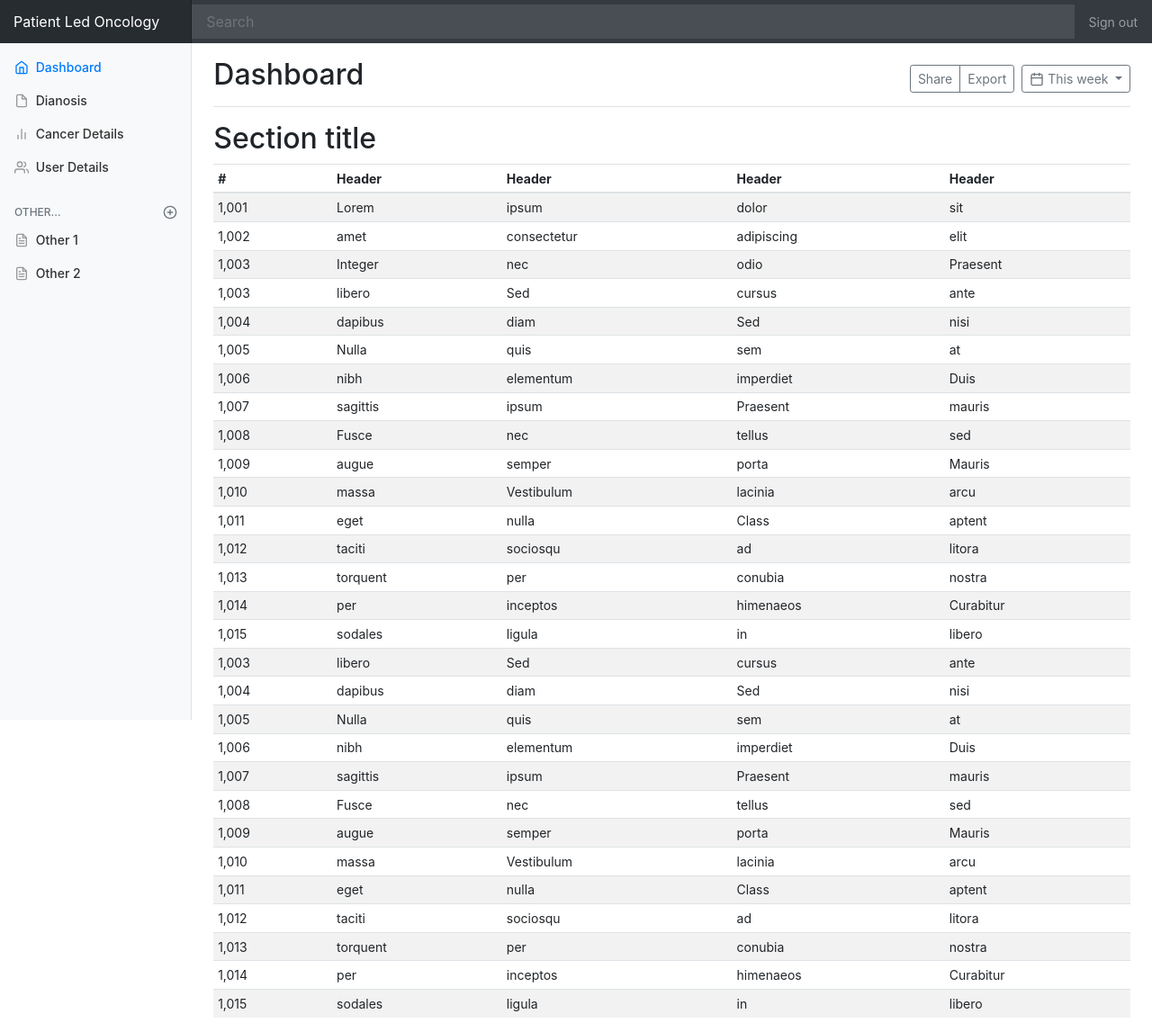
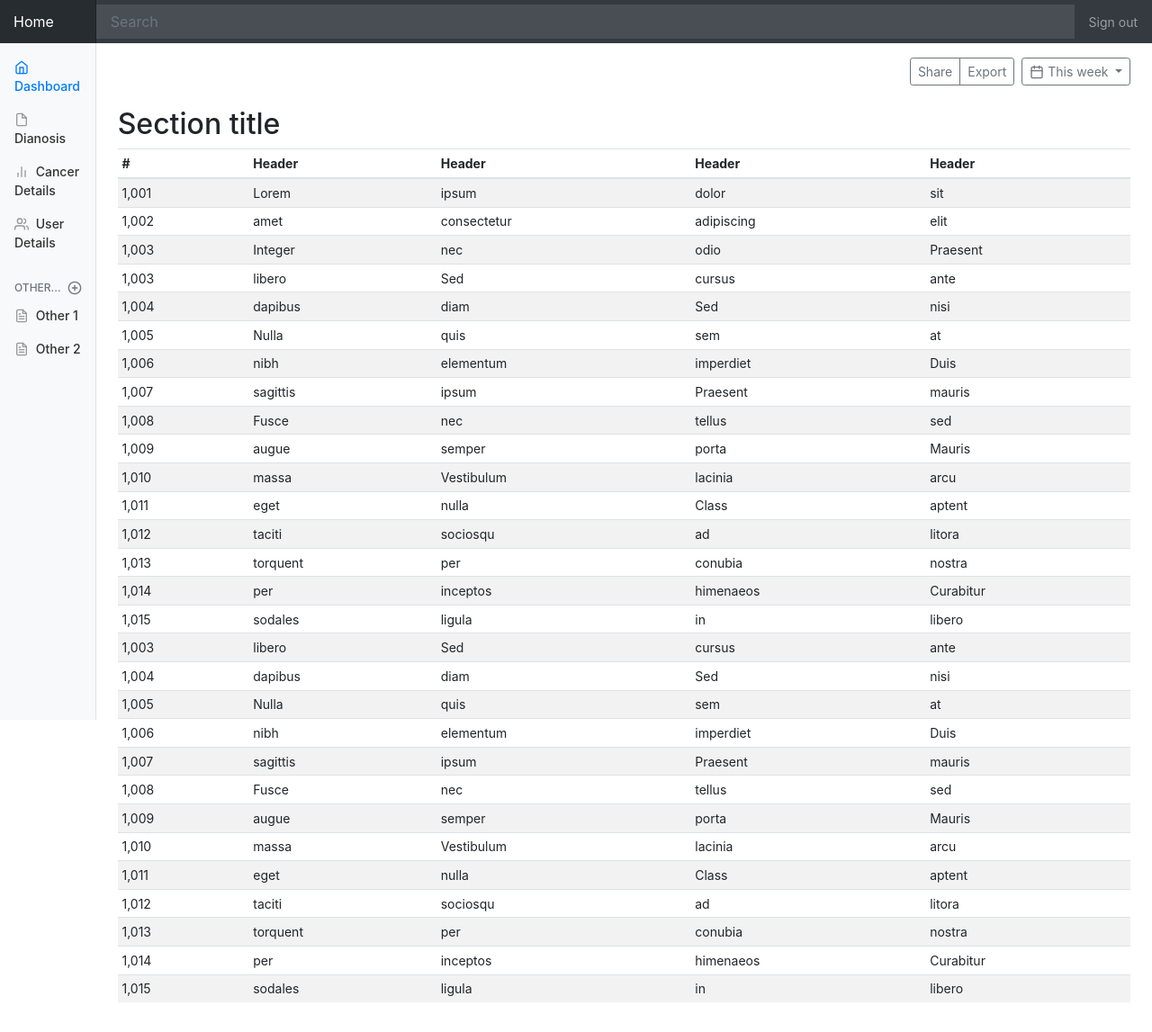
Before and after one commit to davijeb/plo, a Django app: page /ploadmin/home in a window 1280 px wide. Shown: the whole page at 90% size. After the commit the page ends 1114 px from the top, so only its background shows below. Run offline with Django 3.2, Linux system fonts and the light colour scheme; some libraries are stand-ins or nearby versions.

Commit message:
Home page basic look and feel complete

```diff
--- a/ploadmin/templates/ploadmin/home.html
+++ b/ploadmin/templates/ploadmin/home.html
@@ -19,7 +19,7 @@
 
   <body>
     <nav class="navbar navbar-dark sticky-top bg-dark flex-md-nowrap p-0">
-      <a class="navbar-brand col-sm-3 col-md-2 mr-0" href="#">Patient Led Oncology</a>
+      <a class="navbar-brand col-sm-3 col-md-1 mr-0" href="#">Home</a>
       <input class="form-control form-control-dark w-100" type="text" placeholder="Search" aria-label="Search">
       <ul class="navbar-nav px-3">
         <li class="nav-item text-nowrap">
@@ -30,7 +30,7 @@
 
     <div class="container-fluid">
       <div class="row">
-        <nav class="col-md-2 d-none d-md-block bg-light sidebar">
+        <nav class="col-md-1 d-none d-md-block bg-light sidebar">
           <div class="sidebar-sticky">
             <ul class="nav flex-column">
               <li class="nav-item">
@@ -82,9 +82,9 @@
           </div>
         </nav>
 
-        <main role="main" class="col-md-9 ml-sm-auto col-lg-10 pt-3 px-4">
-          <div class="d-flex justify-content-between flex-wrap flex-md-nowrap align-items-center pb-2 mb-3 border-bottom">
-            <h1 class="h2">Dashboard</h1>
+        <main role="main" class="col-md-9 ml-sm-auto col-lg-11 pt-3 px-4">
+          <div class="d-flex justify-content-between flex-wrap flex-md-nowrap align-items-center pb-2 mb-3">
+            <h1 class="h2"></h1>
             <div class="btn-toolbar mb-2 mb-md-0">
               <div class="btn-group mr-2">
                 <button class="btn btn-sm btn-outline-secondary">Share</button>
@@ -99,7 +99,7 @@
 
           <h2>Section title</h2>
           <div class="table-responsive">
-            <table class="table table-striped table-sm">
+            <table class="table table-striped table-sm table-hover">
               <thead>
                 <tr>
                   <th>#</th>
```
